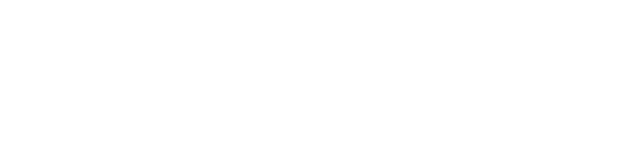
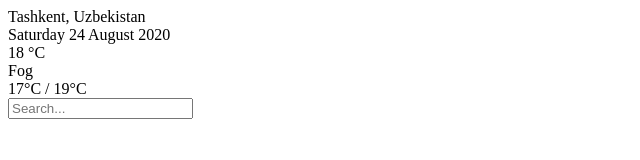
Before and after one commit to devGiyosiddin/weather-app, a plain HTML site: page index.html in a window 1280 px wide. Shown: the whole page, without its empty margins (0-640 px from the left). Drawn offline with Linux system fonts and the light colour scheme.

Commit message:
first commit

```diff
--- a/index.html
+++ b/index.html
@@ -7,6 +7,22 @@
     <link rel="stylesheet" href="styles.css">
 </head>
 <body>
+    <div class="app-wrap">
+        <main>
+            <section class="location">
+                <div class="city">Tashkent, Uzbekistan</div>
+                <div class="date">Saturday 24 August 2020</div>
+            </section>
+            <div class="current">
+                <div class="temp">18 <span>°C</span></div>
+                <div class="weather">Fog</div>
+                <div class="hi-low">17°C / 19°C</div>
+            </div>
+        </main>
+        <header>
+            <input class="search-box" type="text" autocapitalize="off" placeholder="Search...">
+        </header>
+    </div>
     <script src="app.js"></script>
 </body>
 </html>
```
Also changed, not shown: README.md (added).
